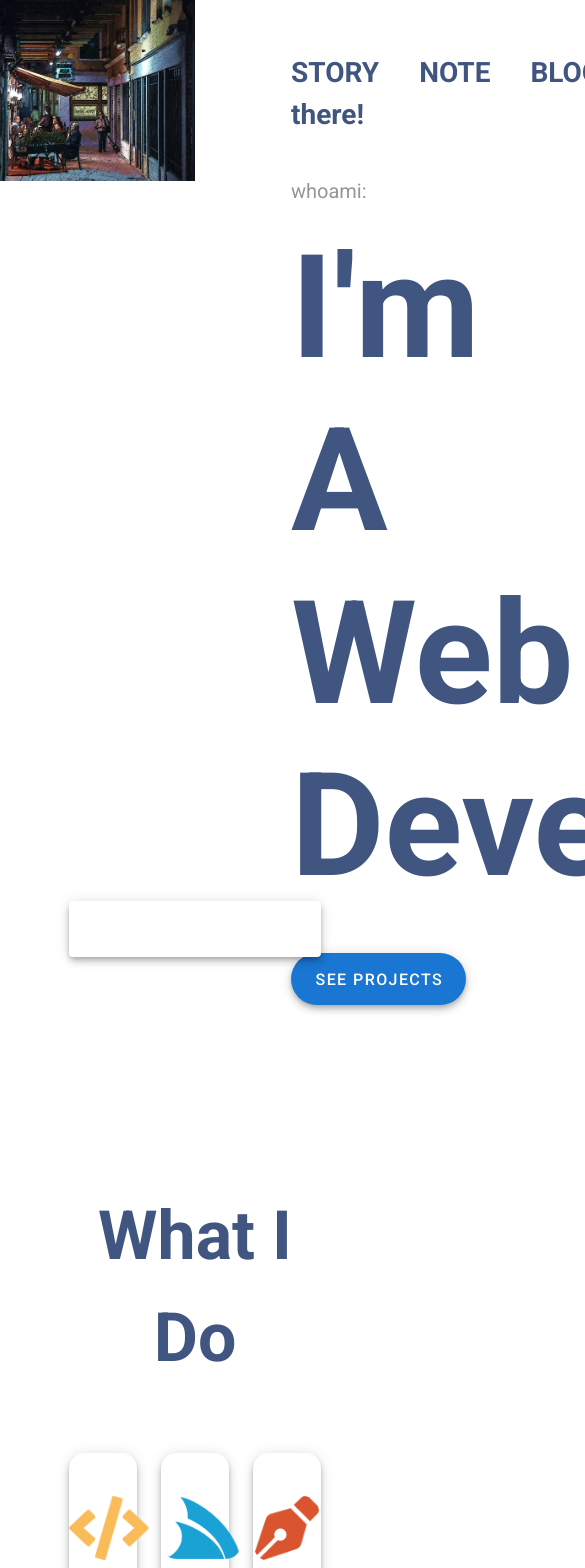
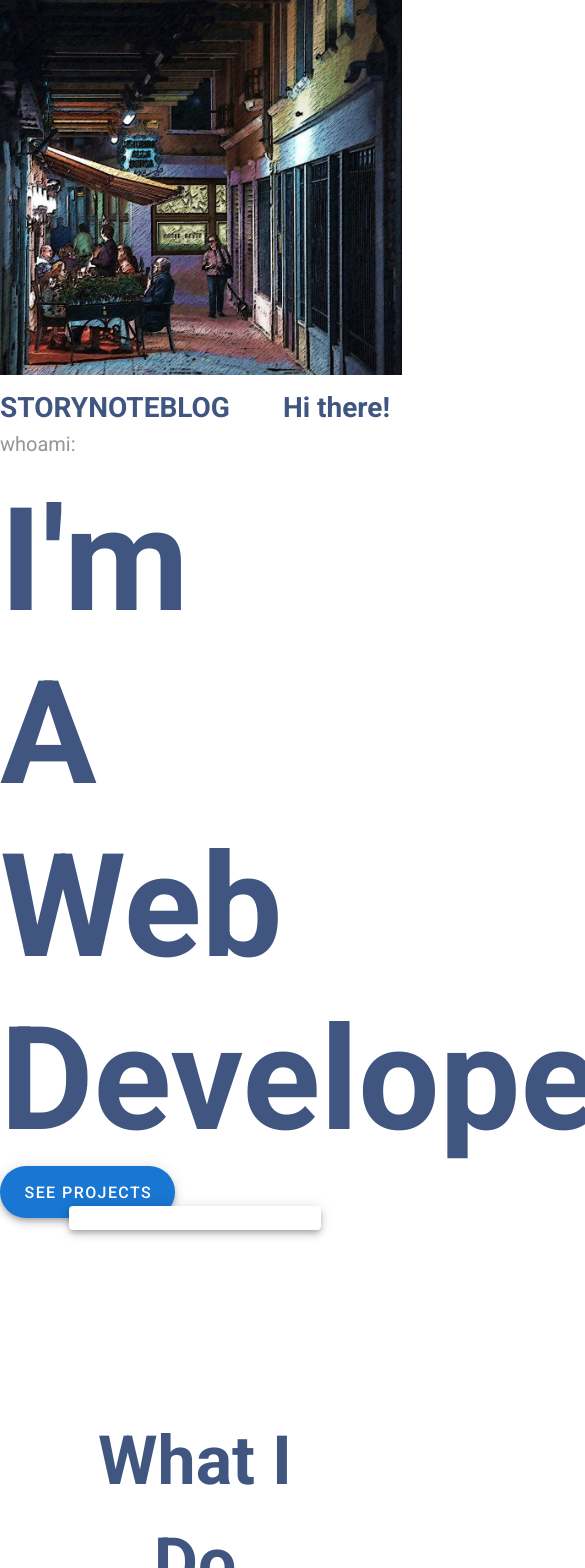
Before and after one commit to kiwsan/kiwsan, a Vue app: page / in a window 390 px wide. Shown: the top 1568 px of the page, 585 px wide, since content can reach past the window. Built offline with nearby package versions, Linux system fonts and the light colour scheme.

Commit message:
added media queries to WebDeveloper component

```diff
--- a/src/components/Footer.vue
+++ b/src/components/Footer.vue
@@ -1,6 +1,8 @@
 <template>
   <section class="footer">
-    <p class="footer-text">&copy; kiwsan 2020. All rights reserved. (beta version 1.0.21) </p>
+    <p class="footer-text">
+      &copy; kiwsan 2020. All rights reserved. (beta version 1.0.21)
+    </p>
   </section>
 </template>
 <script>
--- a/src/components/WebDeveloper.vue
+++ b/src/components/WebDeveloper.vue
@@ -1,31 +1,37 @@
 <template>
   <section class="web-developer">
     <v-row>
-      <v-col cols="6" class="pa-0">
+      <v-col cols="12" xl="6" lg="6" md="6" sm="12" xs="12" class="pa-0">
         <v-img :src="require('../assets/iam-nothing-like-you.jpg')"></v-img>
       </v-col>
-      <v-col cols="6" class="pa-0">
+      <v-col cols="12" xl="6" lg="6" md="6" sm="12" xs="12" class="pa-0">
         <v-container class="whoami-panel">
-          <div>
-            <a class="menu-item font-weight-bold mr-10">STORY</a>
-            <a class="menu-item font-weight-bold mr-10">NOTE</a>
-            <a class="menu-item font-weight-bold mr-10">BLOG</a>
+          <div class="d-flex">
+            <a class="menu-item font-weight-bold">STORY</a>
+            <a class="menu-item font-weight-bold">NOTE</a>
+            <a class="menu-item font-weight-bold">BLOG</a>
+
+            <v-spacer></v-spacer>
 
             <a class="menu-item font-weight-bold">Hi there!</a>
           </div>
 
-          <div class="mt-10">
+          <v-layout align-center class="text-content">
+            <v-flex>
+              <div class="mt-md-2">
                 <p class="whoami-text">whoami:</p>
                 <h1 class="whoami-title">I'm</h1>
                 <h1 class="whoami-title">A Web</h1>
                 <h1 class="whoami-title">Developer</h1>
               </div>
 
-          <div class="mt-10">
+              <div class="mt-md-6">
                 <v-btn elevation="5" rounded color="primary" x-large dark
                   >See Projects</v-btn
                 >
               </div>
+            </v-flex>
+          </v-layout>
         </v-container>
       </v-col>
     </v-row>
@@ -34,7 +40,7 @@
         <v-row justify="center">
           <v-col cols="8">
             <v-card elevation="5">
-              <v-row class="pa-4" justify="center">
+              <v-row class="pa-md-2 pa-lg-4" justify="center">
                 <v-col cols="1">
                   <v-img
                     :src="require('../assets/dotnet-full-logo.png')"
@@ -59,7 +65,25 @@ export default {
   name: "Header",
   data: () => ({
     //
-  })
+  }),
+  computed: {
+    example() {
+      switch (this.$vuetify.breakpoint.name) {
+        case "xs":
+          return "220px";
+        case "sm":
+          return "400px";
+        case "md":
+          return "500px";
+        case "lg":
+          return "600px";
+        case "xl":
+          return "800px";
+      }
+
+      return "100px";
+    }
+  }
 };
 </script>
 
@@ -70,10 +94,12 @@ export default {
 .web-content {
   position: absolute;
   width: 100%;
-  top: -80px;
+}
+.text-content {
+  height: 95%;
 }
 .whoami-panel {
-  padding: 4rem 8rem 0 6rem;
+  height: 100%;
 }
 
 .whoami-panel .whoami-text {
@@ -91,4 +117,46 @@ export default {
   font-size: 28px;
   color: #405680;
 }
+
+@media screen and (min-width: 960px) {
+  .whoami-panel .whoami-title {
+    font-size: 5rem;
+  }
+  .whoami-panel {
+    padding: 1.5rem 4rem 0 2rem;
+  }
+  .menu-item {
+    font-size: 18px;
+    margin-right: 16px;
+  }
+  .whoami-panel .whoami-text {
+    font-size: 12px;
+  }
+}
+@media screen and (min-width: 1264px) {
+  .whoami-panel .whoami-title {
+    font-size: 7.25rem;
+  }
+  .whoami-panel .whoami-text {
+    font-size: 16px;
+  }
+  .menu-item {
+    font-size: 22px;
+    margin-right: 16px;
+  }
+  .whoami-panel {
+    padding: 2rem 4rem 0 2rem;
+  }
+}
+@media screen and (min-width: 1604px) {
+  .whoami-panel .whoami-title {
+    font-size: 9rem;
+  }
+  .whoami-panel {
+    padding: 3.5rem 4rem 0 4rem;
+  }
+  .text-content {
+    height: 90%;
+  }
+}
 </style>
```
Also changed, not shown: package.json (line endings or trailing spaces), 2 other files (tests, documents, lock files or other folders). Lines whose indentation alone changed are shown as unchanged.
